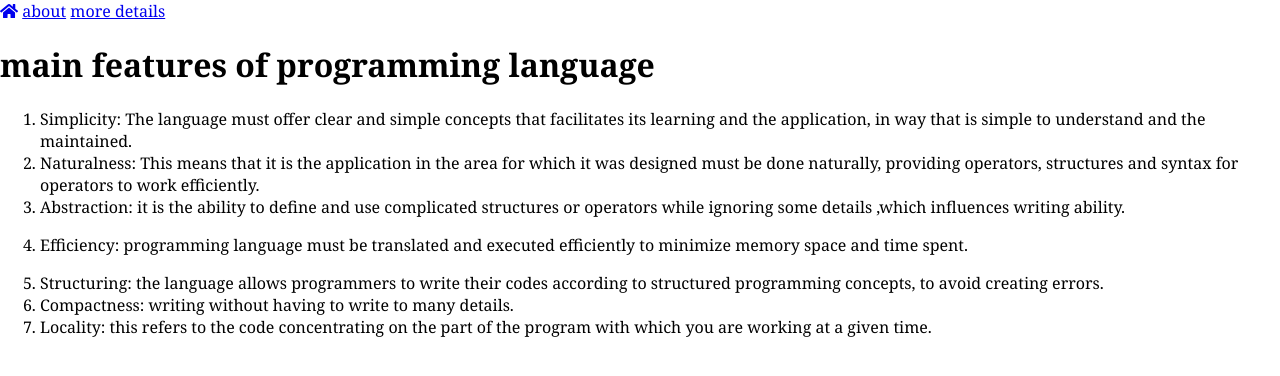
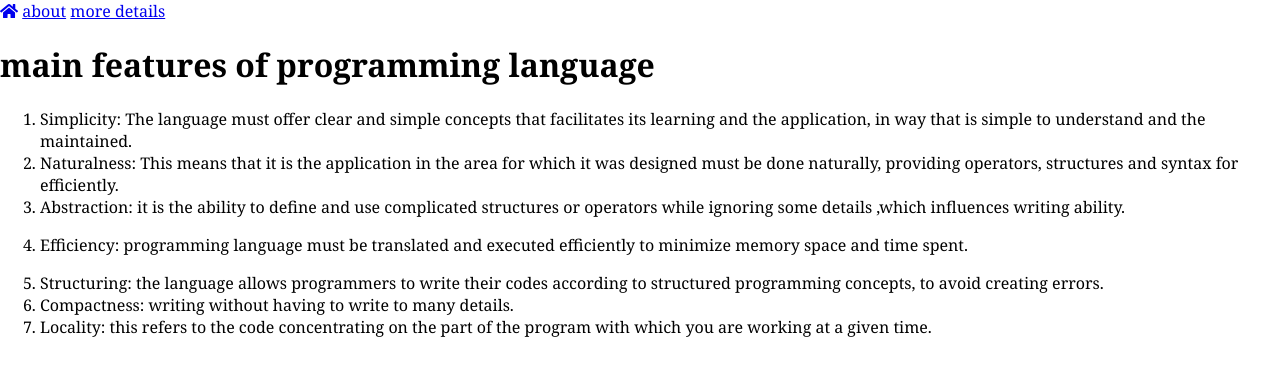
Before and after one commit to moses-obi/Myfirstwebsite, a plain HTML site: page index.html in a window 1280 px wide. Drawn offline with Linux system fonts and the light colour scheme.

Commit message:
I updated index.html
I did this for a reason

```diff
--- a/index.html
+++ b/index.html
@@ -44,7 +44,7 @@
         application in the area for which it was
         designed must be done naturally,
         providing operators, structures and
-        syntax for operators to work
+        syntax for
         efficiently.
       </li>
       <li>
```
